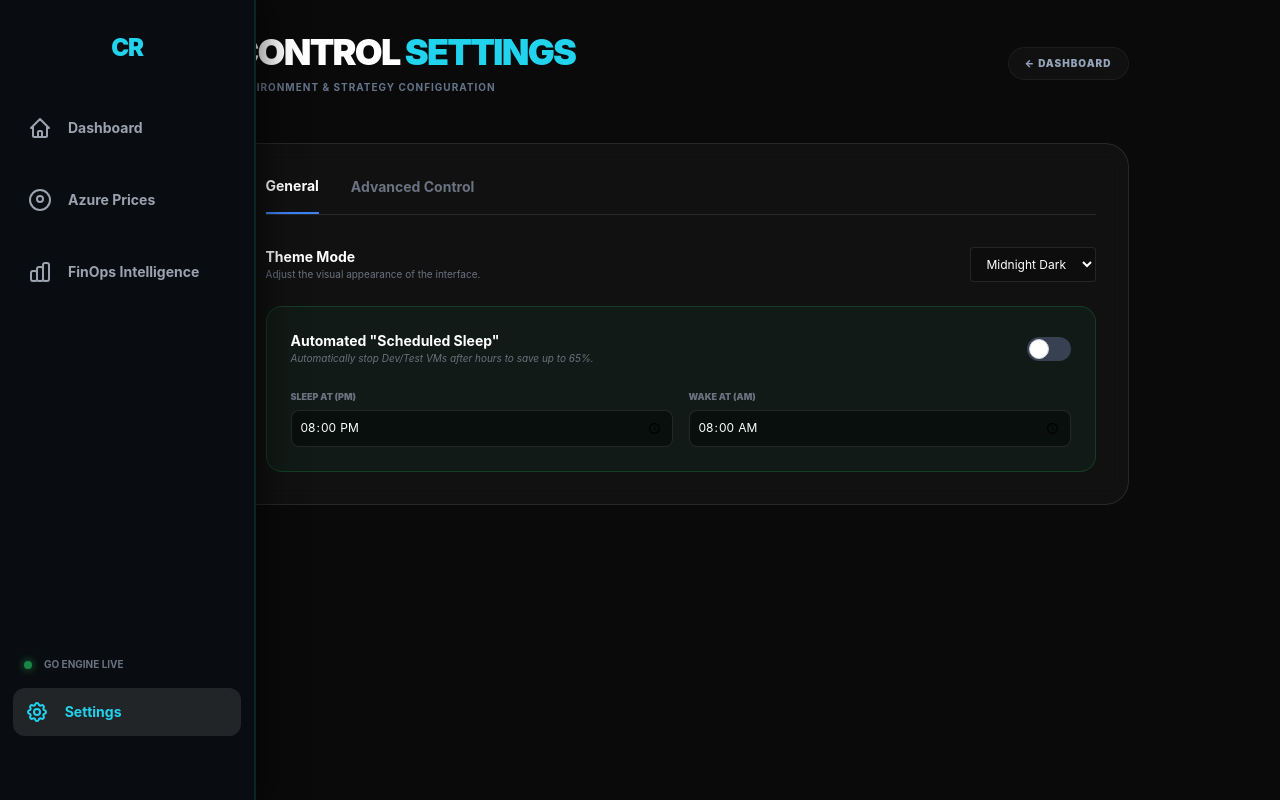
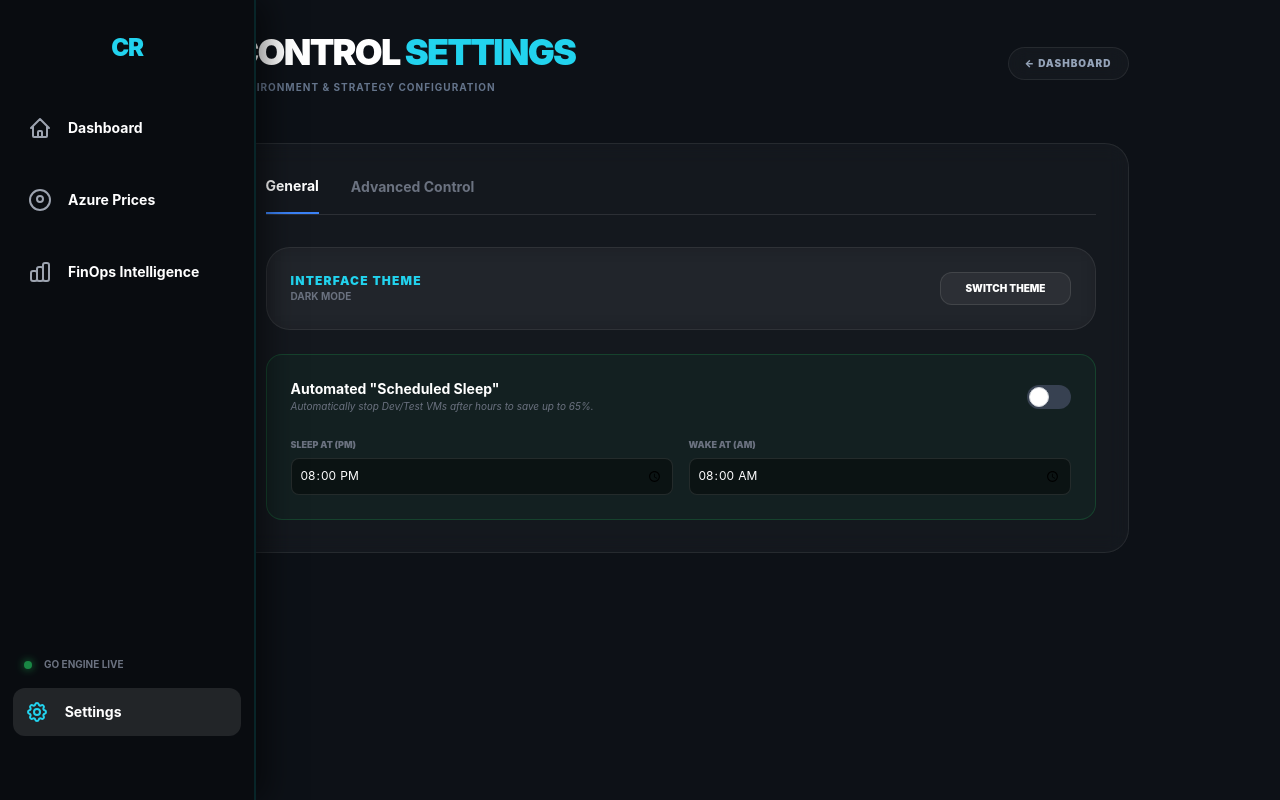
Before and after one commit to ankitrout07/Cloud-Reaper, a Flask app: page /settings in a window 1280 px wide. Run offline with Flask 3, Linux system fonts and the light colour scheme; some libraries are stand-ins or nearby versions.

Commit message:
Theme Addition

```diff
--- /dev/null
+++ b/ui/static/css/main.css
@@ -0,0 +1,54 @@
+:root {
+    /* Variables that change based on theme */
+    --bg-main: #0d1117;
+    --text-main: #ffffff;
+    --sidebar-bg: #090c10;
+    --card-bg: rgba(255, 255, 255, 0.03);
+    --border-color: rgba(255, 255, 255, 0.08);
+    --cyan-primary: #06b6d4;
+}
+
+[data-theme="light"] {
+    --bg-main: #f8fafc; /* Clean Slate Blue/White */
+    --text-main: #0f172a; /* Deep Navy */
+    --sidebar-bg: #ffffff;
+    --card-bg: #ffffff;
+    --border-color: rgba(15, 23, 42, 0.1);
+}
+
+/* Apply variables to core elements */
+body {
+    background-color: var(--bg-main) !important;
+    color: var(--text-main) !important;
+    transition: background-color 0.3s ease, color 0.3s ease;
+}
+
+.glass {
+    background: var(--card-bg) !important;
+    border: 1px solid var(--border-color) !important;
+}
+
+#sidebar {
+    background: var(--sidebar-bg) !important;
+    border-right: 2px solid var(--border-color);
+}
+
+/* Ensure text colors adapt */
+h1, h2, h3, h4, p, span, div {
+    color: var(--text-main);
+}
+
+/* Specialized overrides for light mode readability */
+[data-theme="light"] .text-gray-400,
+[data-theme="light"] .text-gray-500,
+[data-theme="light"] .text-slate-500 {
+    color: #475569;
+}
+
+[data-theme="light"] .bg-white\/5 {
+    background-color: rgba(0, 0, 0, 0.05);
+}
+
+[data-theme="light"] .border-white\/10 {
+    border-color: rgba(0, 0, 0, 0.1);
+}
--- /dev/null
+++ b/ui/static/js/theme.js
@@ -0,0 +1,22 @@
+// Function to apply theme
+function applyTheme(theme) {
+    document.documentElement.setAttribute('data-theme', theme);
+    localStorage.setItem('reaper-theme', theme);
+
+    // Optional: Update any theme-specific icons in the UI
+    const themeStatus = document.getElementById('theme-status-text');
+    if (themeStatus) themeStatus.innerText = theme.toUpperCase() + " MODE";
+}
+
+// Initial check on page load
+(function() {
+    const savedTheme = localStorage.getItem('reaper-theme') || 'dark';
+    applyTheme(savedTheme);
+})();
+
+// Toggle function for the button in Settings
+function toggleAppTheme() {
+    const currentTheme = document.documentElement.getAttribute('data-theme');
+    const newTheme = currentTheme === 'dark' ? 'light' : 'dark';
+    applyTheme(newTheme);
+}
--- a/ui/templates/finops.html
+++ b/ui/templates/finops.html
@@ -4,7 +4,9 @@
     <meta charset="UTF-8">
     <meta name="viewport" content="width=device-width, initial-scale=1.0">
     <title>Cloud Reaper | FinOps Intelligence</title>
+    <link rel="stylesheet" href="/static/css/main.css">
     <script src="https://cdn.tailwindcss.com"></script>
+    <script src="/static/js/theme.js"></script>
     <link href="https://fonts.googleapis.com/css2?family=Outfit:wght@300;400;600;700&family=JetBrains+Mono:wght@400;700&display=swap" rel="stylesheet">
     <style>
         :root {
--- a/ui/templates/index.html
+++ b/ui/templates/index.html
@@ -4,7 +4,9 @@
     <meta charset="UTF-8">
     <meta name="viewport" content="width=device-width, initial-scale=1.0">
     <title>Cloud Reaper | Dashboard</title>
+    <link rel="stylesheet" href="/static/css/main.css">
     <script src="https://cdn.tailwindcss.com"></script>
+    <script src="/static/js/theme.js"></script>
     <style>
         body {
             background: #0d1117;
--- a/ui/templates/pricing.html
+++ b/ui/templates/pricing.html
@@ -4,7 +4,9 @@
     <meta charset="UTF-8">
     <meta name="viewport" content="width=device-width, initial-scale=1.0">
     <title>Cloud Reaper | Price Catalog</title>
+    <link rel="stylesheet" href="/static/css/main.css">
     <script src="https://cdn.tailwindcss.com"></script>
+    <script src="/static/js/theme.js"></script>
     <link href="https://fonts.googleapis.com/css2?family=Inter:wght@400;700;900&display=swap" rel="stylesheet">
     <style>
         body {
--- a/ui/templates/settings.html
+++ b/ui/templates/settings.html
@@ -5,8 +5,9 @@
     <meta charset="UTF-8">
     <meta name="viewport" content="width=device-width, initial-scale=1.0">
     <title>Settings | Cloud-Reaper</title>
-    <link rel="stylesheet" href="/static/css/style.css">
+    <link rel="stylesheet" href="/static/css/main.css">
     <script src="https://cdn.tailwindcss.com"></script>
+    <script src="/static/js/theme.js"></script>
     <style>
         .glass {
             background: rgba(255, 255, 255, 0.03);
@@ -186,16 +187,14 @@
             </div>
 
             <div id="general-tab" class="space-y-6">
-                <div class="flex justify-between items-center">
+                <div class="glass p-6 flex justify-between items-center mt-4">
                     <div>
-                        <p class="text-sm font-bold">Theme Mode</p>
-                        <p class="text-[10px] text-gray-500">Adjust the visual appearance of the interface.</p>
+                        <h4 class="text-xs font-black uppercase tracking-widest text-cyan-400">Interface Theme</h4>
+                        <p id="theme-status-text" class="text-[10px] text-gray-500 font-bold uppercase">DARK MODE</p>
                     </div>
-                    <select
-                        class="bg-black/20 border border-white/10 rounded px-3 py-2 text-xs outline-none focus:border-blue-500">
-                        <option>Midnight Dark</option>
-                        <option>Cloud Light</option>
-                    </select>
+                    <button onclick="toggleAppTheme()" class="px-6 py-2 bg-white/5 border border-white/10 rounded-xl hover:bg-cyan-500/20 hover:border-cyan-500/50 transition-all text-[10px] font-black uppercase">
+                        Switch Theme
+                    </button>
                 </div>
 
                 <div class="p-6 bg-green-500/5 border border-green-500/20 rounded-2xl mt-8">
```
